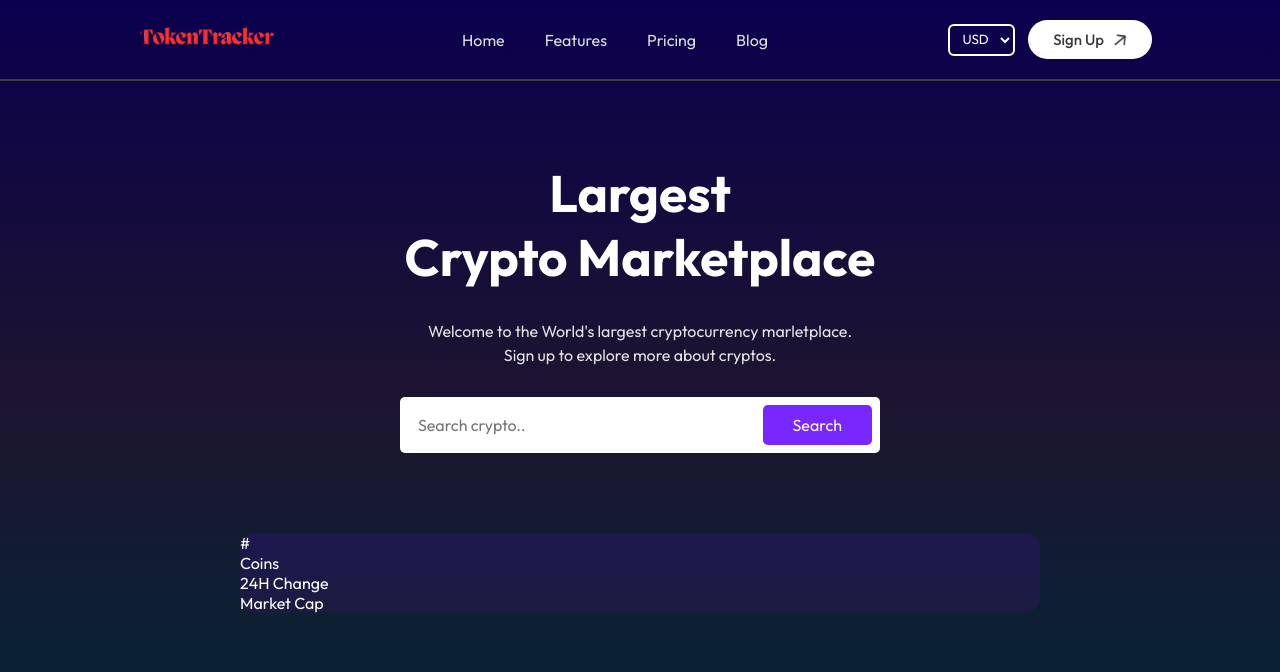
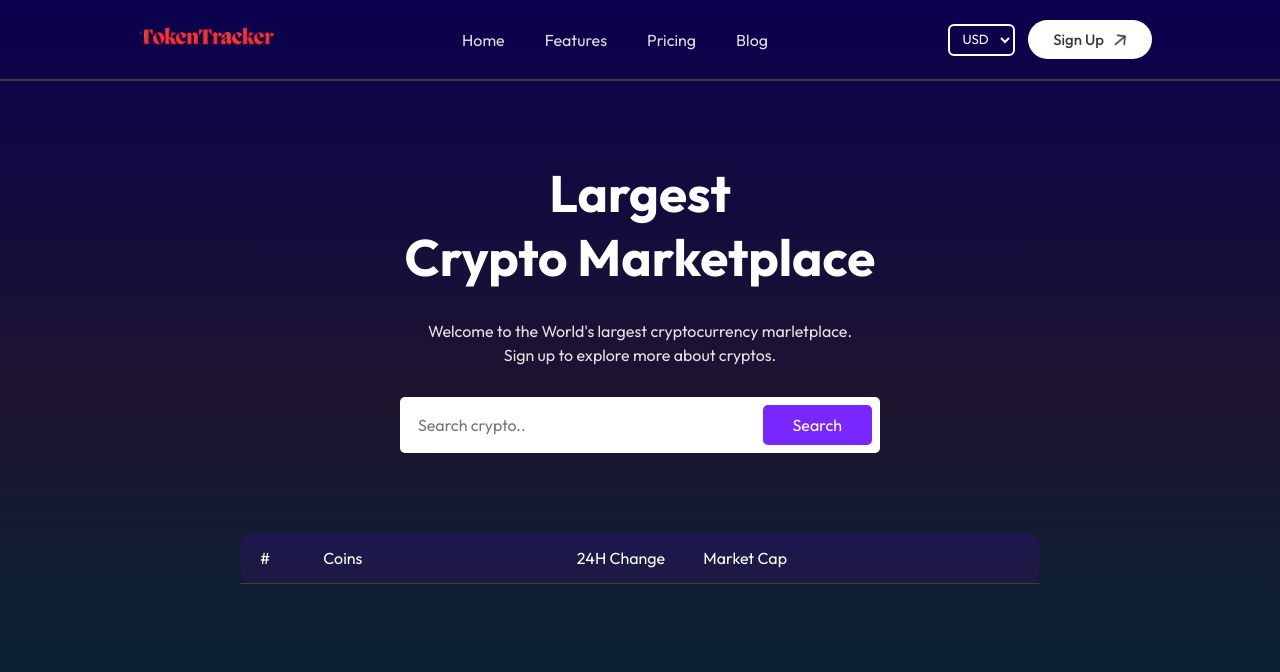
Before and after one commit to Fatumayattani/Token_Tracker, a React (Vite) app: page / in a window 1280 px wide. Shown: the top 672 px of the page. Built offline with nearby package versions, Linux system fonts and the light colour scheme.

Commit message:
save changes

```diff
--- a/src/pages/Home/Home.css
+++ b/src/pages/Home/Home.css
@@ -52,3 +52,10 @@
     background: linear-gradient(rgba(84,3,255,0.15), rgba(105,2,153,0.15));
     border-radius: 15px;
 }
+.table-layout{
+    display: grid;
+    grid-template-columns: 0.5fr 2fr 1fr 1fr 1.5fr;
+    padding: 15px 20px;
+    align-items: center;
+    border-bottom: 1px solid #3c3c3c;
+}
```
